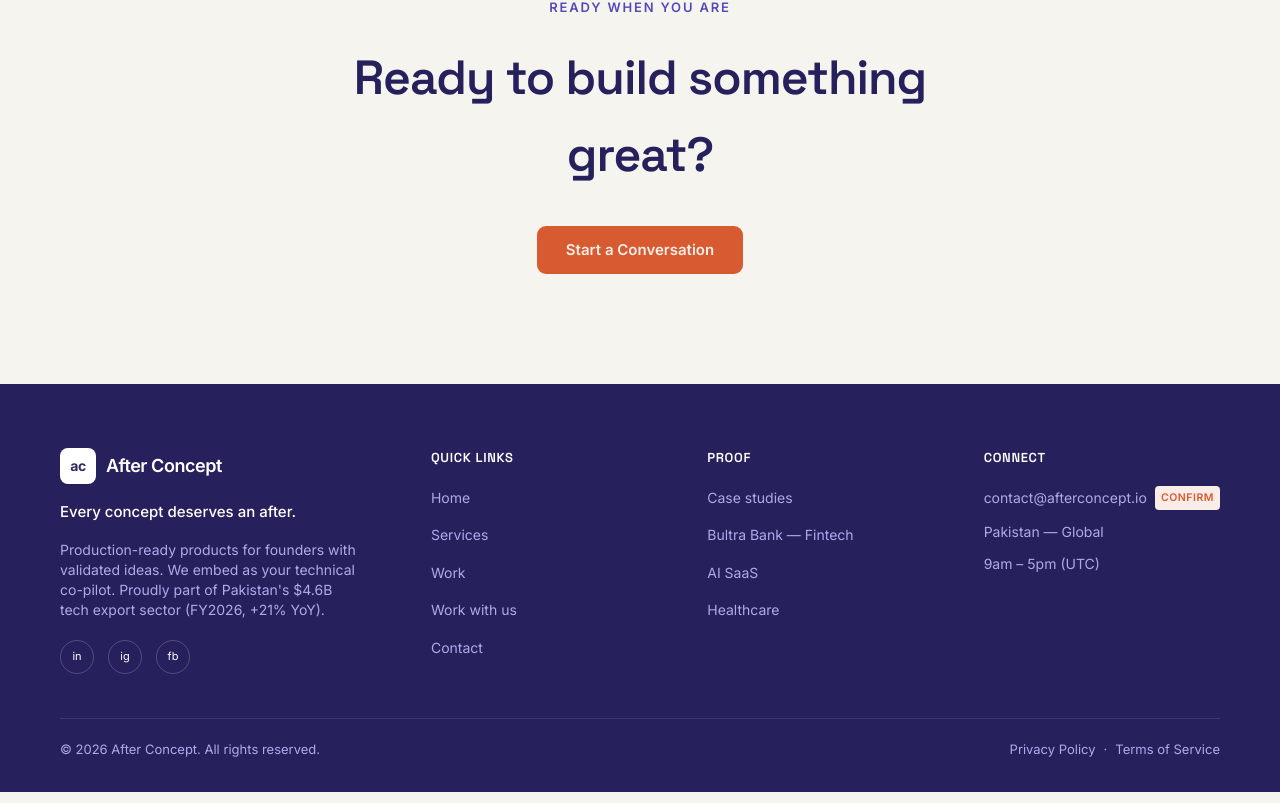
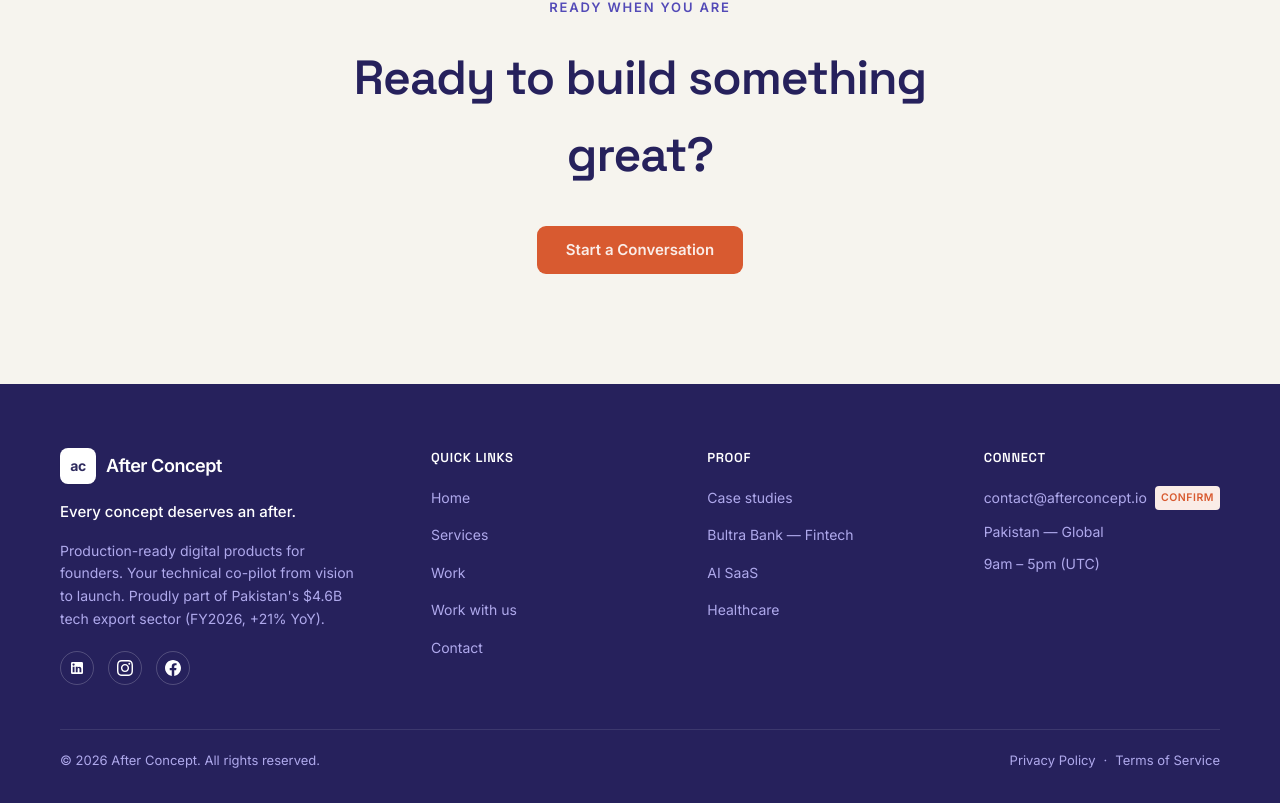
Before and after one commit to uzairr/after-concept-website, a Next.js app: page / in a window 1280 px wide. Shown: the part 7201-8004 px from the top of the page. Built offline with nearby package versions, Linux system fonts and the light colour scheme.

Commit message:
footer: update description text and replace plain text social links with SVG icons

```diff
--- a/components/Footer.tsx
+++ b/components/Footer.tsx
@@ -20,38 +20,55 @@
           <p className="text-white text-[15px] font-medium mt-4 max-w-[280px]">
             Every concept deserves an after.
           </p>
-          <p className="text-indigo-300 text-sm max-w-[300px] mt-4">
-            Production-ready products for founders with validated ideas. We
-            embed as your technical co-pilot. Proudly part of Pakistan&apos;s
+          <p className="text-indigo-300 text-sm max-w-[300px] mt-4 leading-relaxed">
+            Production-ready digital products for founders. Your technical
+            co-pilot from vision to launch. Proudly part of Pakistan&apos;s
             $4.6B tech export sector (FY2026, +21% YoY).
           </p>
+
+          {/* Social Icons (LinkedIn, Instagram, Facebook) */}
           <div className="flex gap-3.5 mt-5">
+            {/* LinkedIn */}
             <a
               href="https://www.linkedin.com/company/afterrconcept/"
               target="_blank"
               rel="noopener noreferrer"
-              className="w-[34px] h-[34px] rounded-full border border-white/20 flex items-center justify-center text-[11px] text-white hover:bg-white/10 transition-colors"
+              aria-label="LinkedIn"
+              className="w-[34px] h-[34px] rounded-full border border-white/20 flex items-center justify-center text-white hover:bg-white/10 hover:border-white/40 transition-all"
             >
-              in
+              <svg className="w-4 h-4 fill-current" viewBox="0 0 24 24">
+                <path d="M19 3a2 2 0 0 1 2 2v14a2 2 0 0 1-2 2H5a2 2 0 0 1-2-2V5a2 2 0 0 1 2-2h14m-.5 15.5v-5.3a3.26 3.26 0 0 0-3.26-3.26c-.85 0-1.84.52-2.28 1.3v-1.11h-2.79v8.37h2.79v-4.93c0-.77.62-1.4 1.39-1.4a1.4 1.4 0 0 1 1.4 1.4v4.93h2.75M6.88 8.56a1.68 1.68 0 0 0 1.68-1.68c0-.93-.75-1.69-1.68-1.69a1.69 1.69 0 0 0-1.69 1.69c0 .93.76 1.68 1.69 1.68m1.39 9.94v-8.37H5.5v8.37h2.77z" />
+              </svg>
             </a>
+
+            {/* Instagram */}
             <a
-              href="https://www.linkedin.com/company/afterrconcept/"
+              href="https://www.instagram.com/"
               target="_blank"
               rel="noopener noreferrer"
-              className="w-[34px] h-[34px] rounded-full border border-white/20 flex items-center justify-center text-[11px] text-white hover:bg-white/10 transition-colors"
+              aria-label="Instagram"
+              className="w-[34px] h-[34px] rounded-full border border-white/20 flex items-center justify-center text-white hover:bg-white/10 hover:border-white/40 transition-all"
             >
-              ig
+              <svg className="w-4 h-4 fill-current" viewBox="0 0 24 24">
+                <path d="M12 2.163c3.204 0 3.584.012 4.85.07 3.252.148 4.771 1.691 4.919 4.919.058 1.265.069 1.645.069 4.849 0 3.205-.012 3.584-.069 4.849-.149 3.225-1.664 4.771-4.919 4.919-1.266.058-1.644.07-4.85.07-3.204 0-3.584-.012-4.849-.07-3.26-.149-4.771-1.699-4.919-4.92-.058-1.265-.07-1.644-.07-4.849 0-3.204.013-3.583.07-4.849.149-3.227 1.664-4.771 4.919-4.919 1.266-.057 1.645-.069 4.849-.069zm0-2.163c-3.259 0-3.667.014-4.947.072-4.358.2-6.78 2.618-6.98 6.98-.059 1.281-.073 1.689-.073 4.948 0 3.259.014 3.668.072 4.948.2 4.358 2.618 6.78 6.98 6.98 1.281.058 1.689.072 4.948.072 3.259 0 3.668-.014 4.948-.072 4.354-.2 6.782-2.618 6.979-6.98.059-1.28.073-1.689.073-4.948 0-3.259-.014-3.667-.072-4.947-.196-4.354-2.617-6.78-6.979-6.98-1.281-.059-1.69-.073-4.949-.073zm0 5.838c-3.403 0-6.162 2.759-6.162 6.162s2.759 6.163 6.162 6.163 6.162-2.759 6.162-6.163c0-3.403-2.759-6.162-6.162-6.162zm0 10.162c-2.209 0-4-1.79-4-4 0-2.209 1.791-4 4-4s4 1.791 4 4c0 2.21-1.791 4-4 4zm6.406-11.845c-.796 0-1.441.645-1.441 1.44s.645 1.44 1.441 1.44c.795 0 1.439-.645 1.439-1.44s-.644-1.44-1.439-1.44z" />
+              </svg>
             </a>
+
+            {/* Facebook */}
             <a
-              href="https://www.linkedin.com/company/afterrconcept/"
+              href="https://www.facebook.com/"
               target="_blank"
               rel="noopener noreferrer"
-              className="w-[34px] h-[34px] rounded-full border border-white/20 flex items-center justify-center text-[11px] text-white hover:bg-white/10 transition-colors"
+              aria-label="Facebook"
+              className="w-[34px] h-[34px] rounded-full border border-white/20 flex items-center justify-center text-white hover:bg-white/10 hover:border-white/40 transition-all"
             >
-              fb
+              <svg className="w-4 h-4 fill-current" viewBox="0 0 24 24">
+                <path d="M24 12.073c0-6.627-5.373-12-12-12s-12 5.373-12 12c0 5.99 4.388 10.954 10.125 11.854v-8.385H7.078v-3.47h3.047V9.43c0-3.007 1.792-4.669 4.533-4.669 1.312 0 2.686.235 2.686.235v2.953H15.83c-1.491 0-1.956.925-1.956 1.874v2.25h3.328l-.532 3.47h-2.796v8.385C19.612 23.027 24 18.062 24 12.073z" />
+              </svg>
             </a>
           </div>
         </div>
+
         <div className="flex flex-col">
           <h4 className="font-space text-[13px] font-semibold uppercase tracking-wider text-white mb-4">
             Quick Links
@@ -99,6 +116,7 @@
             </li>
           </ul>
         </div>
+
         <div className="flex flex-col">
           <h4 className="font-space text-[13px] font-semibold uppercase tracking-wider text-white mb-4">
             Proof
@@ -138,6 +156,7 @@
             </li>
           </ul>
         </div>
+
         <div className="flex flex-col">
           <h4 className="font-space text-[13px] font-semibold uppercase tracking-wider text-white mb-4">
             Connect
@@ -159,6 +178,7 @@
           </ul>
         </div>
       </div>
+
       <div className="max-w-[1160px] mx-auto border-t border-white/10 pt-5 flex justify-between flex-wrap gap-3 text-[13px] text-indigo-300">
         <span>© 2026 After Concept. All rights reserved.</span>
         <span className="space-x-2">
```
